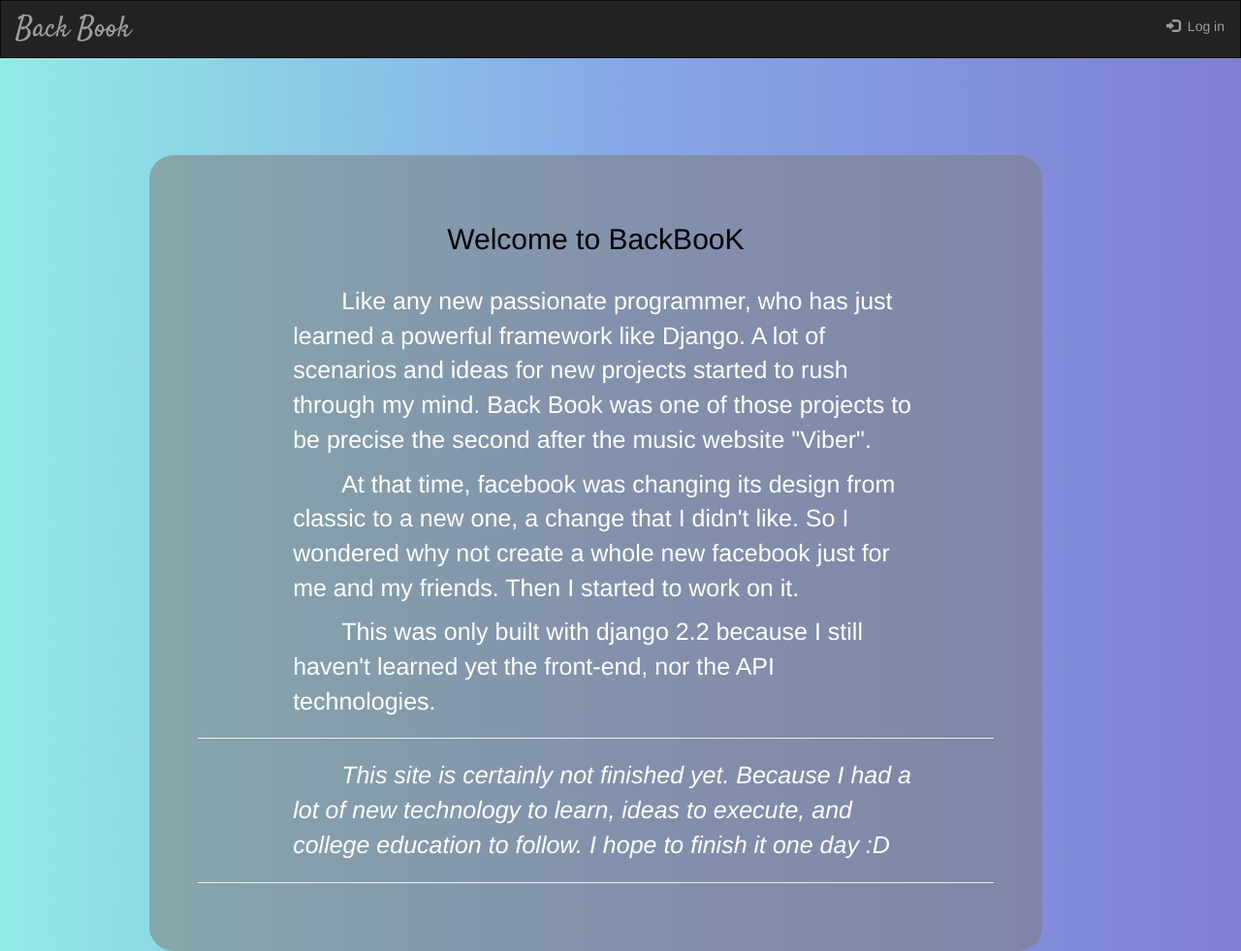
After one commit to belaidimohamed/Back-Book, a Django app: page /about/ in a window 1280 px wide. The commit adds this page. Shown: the whole page at 97% size. Run offline with Django 3.2, Linux system fonts and the light colour scheme; some libraries are stand-ins or nearby versions.

Commit message:
design fixs

```diff
--- a/app/static/app/index_style.css
+++ b/app/static/app/index_style.css
@@ -1,10 +1,11 @@
 body{
     background: #7F7FD5;
     background: -webkit-linear-gradient(to right, #91EAE4, #86A8E7, #7F7FD5);
-     background: linear-gradient(to right, #91EAE4, #86A8E7, #7F7FD5);
+    background: linear-gradient(to right, #91EAE4, #86A8E7, #7F7FD5);
 }
 .navbar{
     border-radius: 0;
+
 }
 .navbar-brand{
     font-family: 'Satisfy', cursive;
--- a/app/static/app/models.css
+++ b/app/static/app/models.css
@@ -11,7 +11,6 @@ body,html{
     margin-bottom: 10px;
 }
 .card{
-    height: 540px;
     border-radius: 15px !important;
     background-color: rgba(0,0,0,0.4) !important;
 }
--- /dev/null
+++ b/app/templates/app/about.html
@@ -0,0 +1,56 @@
+{% extends 'app/base.html'%}
+{% block body %}
+
+<div  class="all">
+  <h2 style="color:black">Welcome to BackBooK</h2> <br>
+    <p class="text">
+      Like any new passionate programmer, who has just learned a powerful framework like Django.
+        A lot of scenarios and ideas for new projects started to rush through my mind.
+      Back Book was one of those projects to be precise the second after the music website "Viber".
+    </p>
+    <p class="text">
+      At that time, facebook was changing its design from classic to a new one, a change that I didn't like.
+      So I wondered why not create a whole new facebook just for me and my friends. Then I started to work on it.
+    </p>
+    <p class="text">
+      This was only built with django 2.2 because I still haven't learned yet  the front-end, nor the API technologies.
+    </p>
+    <hr>
+    <p class="gras">
+      This site is certainly not finished yet.
+      Because I had a lot of new technology to learn, ideas to execute, and college education to follow.
+      I hope to finish it one day :D
+    </p>
+    <hr>
+</div>
+<style>
+  .all{
+    margin-top: 100px;
+    text-align: center;
+    background-color: rgba(128, 128, 128, 0.563);
+    padding: 50px;
+    border-radius: 25px;
+    width: 72%;
+    margin-left: 12%;
+
+  }
+  .gras {
+    font-style: italic;
+    color: white;
+    font-size: 25px;
+    margin-left: 12%;
+    margin-right: 10%;
+    text-align: left;
+    text-indent: 50px;
+  }
+  .text{
+    font-size: 25px;
+    margin-left: 12%;
+    margin-right: 10%;
+    text-align: left;
+    color: white;
+    text-indent: 50px;
+  }
+</style>
+
+{% endblock body %}
--- a/app/templates/app/base.html
+++ b/app/templates/app/base.html
@@ -9,17 +9,18 @@
   {% load static %}
   <link rel="stylesheet" href="https://maxcdn.bootstrapcdn.com/bootstrap/3.3.6/css/bootstrap.min.css" />
   <link href="https://fonts.googleapis.com/css?family=Satisfy" rel="stylesheet" type="text/css" />
+
+  <script src="https://ajax.googleapis.com/ajax/libs/jquery/1.12.0/jquery.min.js"></script>
+
   <link rel="stylesheet" type="text/css" href="{% static 'app/index_style.css' %}" />
 
-  <script src="https://ajax.googleapis.com/ajax/libs/jquery/1.12.0/jquery.min.js"></script>
-  <script src="http://maxcdn.bootstrapcdn.com/bootstrap/3.3.6/js/bootstrap.min.js"></script>
   {% block head %}
 
   {% endblock head %}
 </head>
 
 <body>
-  <nav class="navbar navbar-inverse">
+  <nav class="navbar navbar-inverse" style="font-size:19px;min-height: 60px;">
     <!-- inverse make it black   -->
     <div class="container-fluid">
       <!-- ???   -->
@@ -32,7 +33,7 @@
           <!-- those are lines -->
           <span class="icon-bar"></span>
         </button>
-        <a  class="navbar-brand" href="{% url 'app:index' %}"> Back Book </a>
+        <a  class="navbar-brand" style="font-size:30px;margin-top: 5px;" href="{% url 'app:index' %}"> Back Book </a>
       </div>
 
       {% if user.is_authenticated %}
@@ -72,7 +73,7 @@
           {% if user.is_authenticated %}
 
           <li class="">
-            <a class="btn btn-dark" href="{% url 'app:profile' %}" role="button" id="dropdownMenuLink" data-toggle="dropdown">
+            <a class="btn btn-dark" href="{% url 'app:profile' %}" role="button" id="dropdownMenuLink" data-toggle="dropdown" style="font-size:19px">
               <span class="glyphicon glyphicon-user" aria-hidden="true"></span>&nbsp; Welcome {{user.username}}
             </a>
 
--- a/app/templates/app/index.html
+++ b/app/templates/app/index.html
@@ -7,7 +7,7 @@
       <p class="lead">Come talk to you friends and make some others !</p>
       <div class="text-center">
         <a href="{% url 'app:register' %}"  class="btn btn-primary btn-lg">Register</a>
-        <button  class="btn btn-info btn-lg">about</button>
+        <a href="{% url 'app:about' %}" class="btn btn-info btn-lg">about</a>
       </div>
  </div>
 
--- a/app/templates/app/messages.html
+++ b/app/templates/app/messages.html
@@ -3,7 +3,7 @@
 
 {% block body %}
 {% load static %}
-    <link rel="stylesheet" href="https://use.fontawesome.com/releases/v5.5.0/css/all.css" integrity="sha384-B4dIYHKNBt8Bc12p+WXckhzcICo0wtJAoU8YZTY5qE0Id1GSseTk6S+L3BlXeVIU" crossorigin="anonymous">
+    <link rel="stylesheet" href="https://use.fontawesome.com/releases/v5.5.0/css/all.css">
     <link rel="stylesheet" type="text/css" href="{% static 'app/models.css' %}" />
 
     <div style="padding-left:27%;padding-right:27%;" class="container-fluid ">
--- a/app/templates/app/profile.html
+++ b/app/templates/app/profile.html
@@ -104,9 +104,7 @@
                 {% endfor %}
         {% endif %}
 
-<p>
-    bla bla
-</p>
+
 
 <!-- The Modal -->
 <div id="myModal" class="modal">
--- a/app/urls.py
+++ b/app/urls.py
@@ -18,5 +18,7 @@ urlpatterns = [
     path('forums/',views.forums,name="forums"),
     path('forums/<int:id>',views.groupe,name="join-group"),
 
+    path('about/',views.about ,name="about"),
+
 
 ]
--- a/app/views.py
+++ b/app/views.py
@@ -16,9 +16,10 @@ register = template.Library()
 #--------------------------------------------------- Account -------------------------------------------------
 
 def index(request):
-
     return render(request, 'app/index.html')
 
+def about(request):
+    return render(request, 'app/about.html')
 
 def loginView(request):
     if request.method == "POST":
--- /dev/null
+++ b/requirements.txt
@@ -0,0 +1,3 @@
+django-crispy-forms
+django==2.2.1
+pillow
```
Also changed, not shown: 1 other file.
